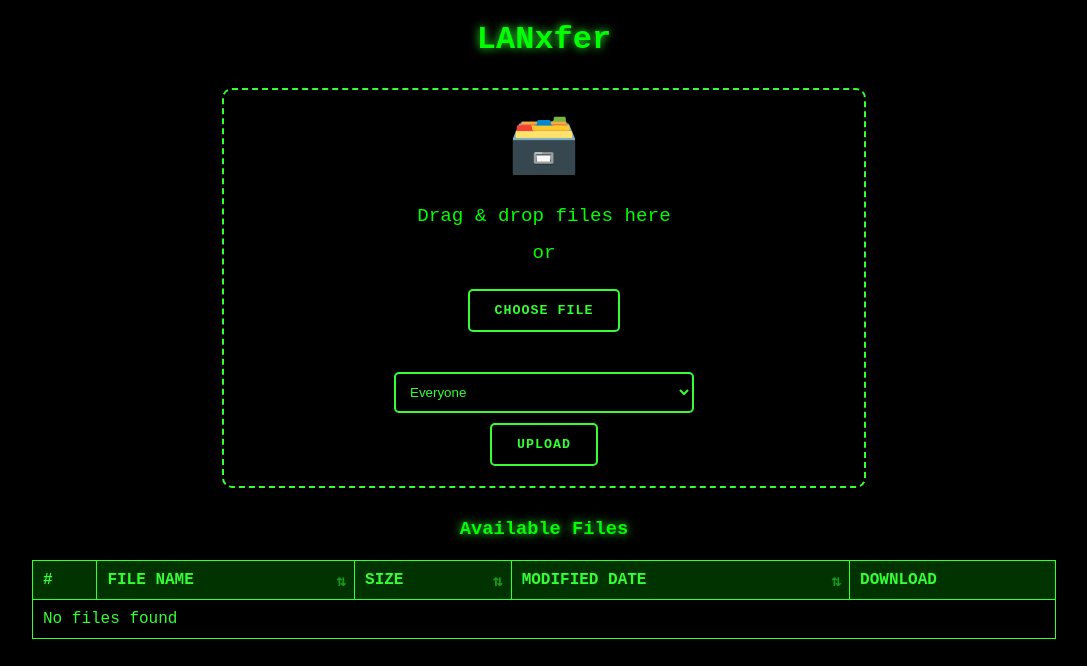
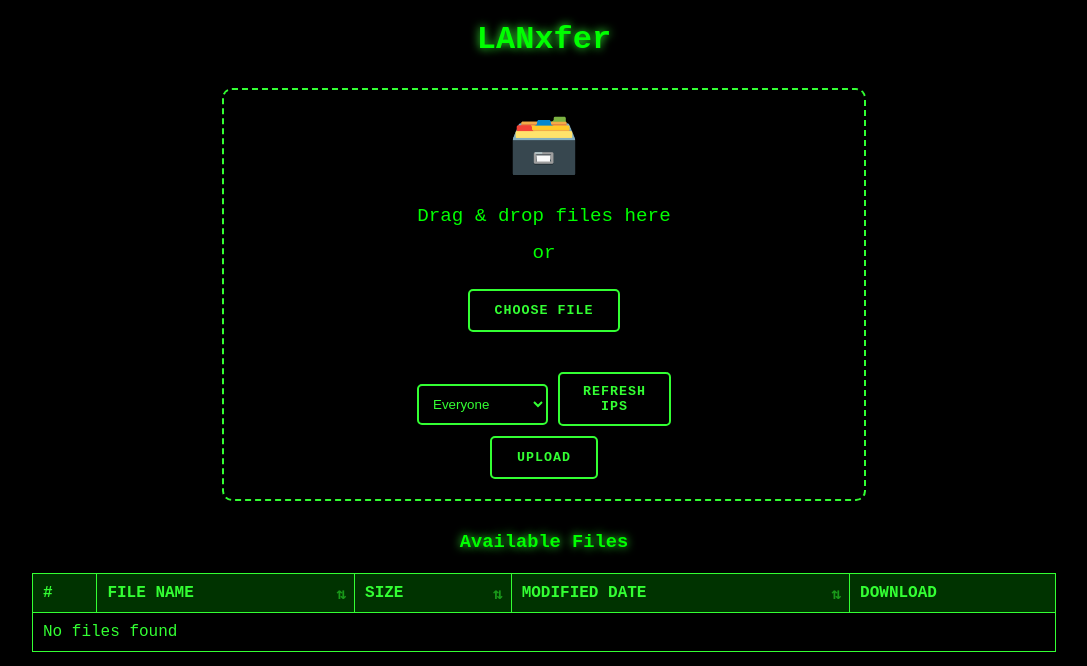
Before and after one commit to LANxfer/FileHive, a Flask app: page / in a window 1280 px wide. Shown: the top 666 px of the page, without its empty margins (96-1183 px from the left). Run offline with Flask 3, Linux system fonts and the light colour scheme; data that the repository does not hold is empty; some libraries are stand-ins or nearby versions.

Commit message:
refresh IP

```diff
--- a/app.py
+++ b/app.py
@@ -1,11 +1,13 @@
 from flask import Flask, render_template, request, jsonify, send_file
 import os
-from datetime import datetime
+from datetime import datetime, timedelta
 import socket
 import uuid
 from Crypto.Cipher import AES
 from Crypto.Util.Padding import pad
 from Crypto.Random import get_random_bytes
+import threading
+import time
 
 app = Flask(__name__)
 
@@ -16,7 +18,9 @@ if not os.path.exists(UPLOAD_FOLDER):
     os.makedirs(UPLOAD_FOLDER)
 
 files_db = []
-active_ips = set()  # Use a set to avoid duplicates
+# Dictionary to store IPs with their last-seen timestamps
+active_ips = {}  # Format: { "ip": timestamp }
+TIMEOUT_MINUTES = 0.1  # IPs older than 5 minutes are considered inactive
 
 # Pre-shared AES key (32 bytes for AES-256)
 SECRET_KEY = b'ThisIsASecretKey1234567890123456'
@@ -58,24 +62,47 @@ def encrypt_file(input_path, output_path):
         f.write(iv + ciphertext)
     return output_path
 
+def cleanup_inactive_ips():
+    while True:
+        current_time = datetime.now()
+        timeout = timedelta(minutes=TIMEOUT_MINUTES)
+        with threading.Lock():
+            # Remove IPs that haven't been active within the timeout period
+            active_ips_copy = active_ips.copy()
+            for ip, last_seen in active_ips_copy.items():
+                if current_time - last_seen > timeout:
+                    del active_ips[ip]
+            print(f"Active IPs after cleanup: {list(active_ips.keys())}")
+        time.sleep(60)  # Check every minute
+
+# Start the cleanup thread
+threading.Thread(target=cleanup_inactive_ips, daemon=True).start()
+
 @app.route('/')
 def index():
     global active_ips
-    active_ips.add(request.remote_addr)  # Track IP of every visitor
+    with threading.Lock():
+        active_ips[request.remote_addr] = datetime.now()  # Update timestamp
     return render_template('index.html')
 
 @app.route('/get_ips')
 def get_ips():
     global active_ips
-    active_ips.add(request.remote_addr)  # Track IP of this request
-    print(f"Active IPs: {list(active_ips)}")  # Debug output
-    return jsonify(list(active_ips))
+    with threading.Lock():
+        active_ips[request.remote_addr] = datetime.now()  # Update timestamp
+        current_time = datetime.now()
+        timeout = timedelta(minutes=TIMEOUT_MINUTES)
+        # Only return IPs that are still active
+        active_list = [ip for ip, ts in active_ips.items() if current_time - ts <= timeout]
+        print(f"Active IPs returned: {active_list}")
+        return jsonify(active_list)
 
 @app.route('/get_files')
 def get_files():
     global active_ips
     user_ip = request.remote_addr
-    active_ips.add(user_ip)  # Track IP of this request
+    with threading.Lock():
+        active_ips[user_ip] = datetime.now()  # Update timestamp
     try:
         user_files = [f for f in files_db if f["recipient"] == user_ip or f["recipient"] == "Everyone"]
         files = []
@@ -99,7 +126,8 @@ def get_files():
 def upload_file():
     global active_ips
     sender = request.remote_addr
-    active_ips.add(sender)  # Track IP of uploader
+    with threading.Lock():
+        active_ips[sender] = datetime.now()  # Update timestamp
     try:
         if 'file' not in request.files:
             return "No file part", 400
@@ -143,7 +171,8 @@ def upload_file():
 def download_file(filename):
     global active_ips
     user_ip = request.remote_addr
-    active_ips.add(user_ip)  # Track IP of downloader
+    with threading.Lock():
+        active_ips[user_ip] = datetime.now()  # Update timestamp
     file_info = next((f for f in files_db if f["encrypted_filename"] == filename), None)
 
     if not file_info:
--- a/static/script.js
+++ b/static/script.js
@@ -48,8 +48,8 @@ document.addEventListener("DOMContentLoaded", function () {
     });
 
     fetchFiles();
-    fetchIPs();
-    setInterval(fetchIPs, 10000);
+    fetchIPs(); // Initial fetch only
+    // Removed setInterval(fetchIPs, 30000) - refresh is now manual via button
 });
 
 function preventDefaults(e) {
@@ -125,19 +125,25 @@ function populateFileTable(files) {
 }
 
 function fetchIPs() {
+    const recipientSelect = document.getElementById('recipientSelect');
+    const currentValue = recipientSelect.value; // Store current selection
+
     fetch('/get_ips')
         .then(response => response.json())
         .then(ips => {
-            const recipientSelect = document.getElementById('recipientSelect');
+            // Clear options except "Everyone"
             while (recipientSelect.options.length > 1) {
                 recipientSelect.remove(1);
             }
+            // Add IPs to dropdown
             ips.forEach(ip => {
                 const option = document.createElement('option');
                 option.value = ip;
                 option.textContent = ip;
                 recipientSelect.appendChild(option);
             });
+            // Restore the previous selection if it still exists, else default to "Everyone"
+            recipientSelect.value = (ips.includes(currentValue) && currentValue !== "Everyone") ? currentValue : "Everyone";
         })
         .catch(error => {
             console.error("Error fetching IPs:", error);
--- a/static/styles.css
+++ b/static/styles.css
@@ -151,11 +151,23 @@ a:hover {
     padding: 10px;
     border-radius: 5px;
     margin-top: 10px;
-    width: 80%;
-    max-width: 300px;
+    width: 70%; /* Reduced width to fit beside button */
+    max-width: 250px;
 }
 
 #recipientSelect option {
     background: black;
     color: #33ff33;
 }
+
+.recipient-wrapper {
+    display: flex;
+    align-items: center;
+    gap: 10px; /* Space between dropdown and button */
+    margin-top: 10px;
+}
+
+#refreshIPsButton {
+    padding: 10px 20px; /* Slightly smaller than other buttons */
+    margin-top: 0; /* Align with dropdown */
+}
--- a/templates/index.html
+++ b/templates/index.html
@@ -18,9 +18,12 @@
                 <input type="file" id="fileInput">
                 <button type="button">Choose File</button>
             </div>
-            <select id="recipientSelect">
-                <option value="Everyone">Everyone</option>
-            </select>
+            <div class="recipient-wrapper">
+                <select id="recipientSelect">
+                    <option value="Everyone">Everyone</option>
+                </select>
+                <button onclick="fetchIPs()" id="refreshIPsButton">Refresh IPs</button>
+            </div>
         </div>
         <div class="selected-file" id="selectedFile"></div>
         <button onclick="uploadFile()" id="uploadButton">Upload</button>
```
